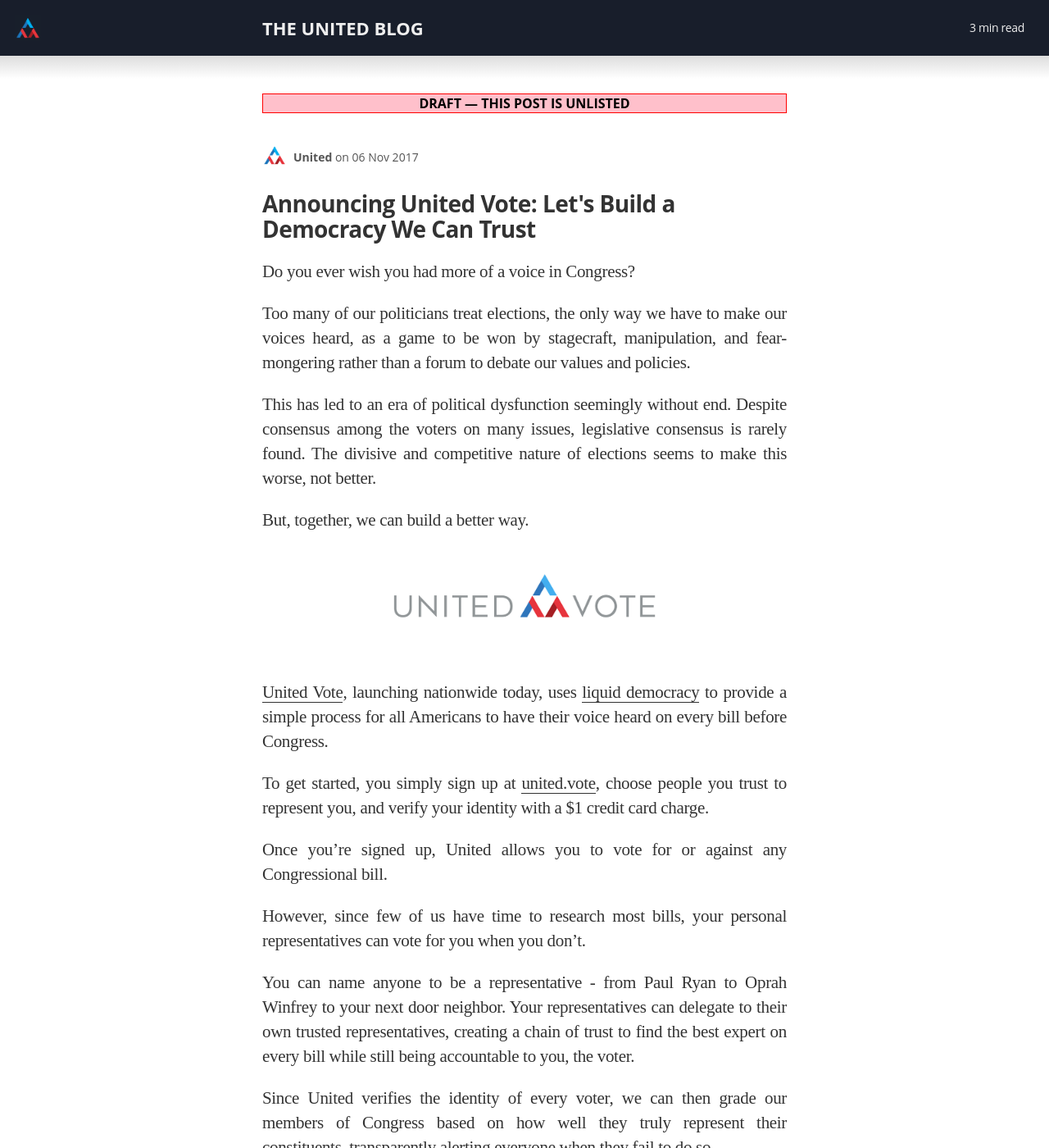
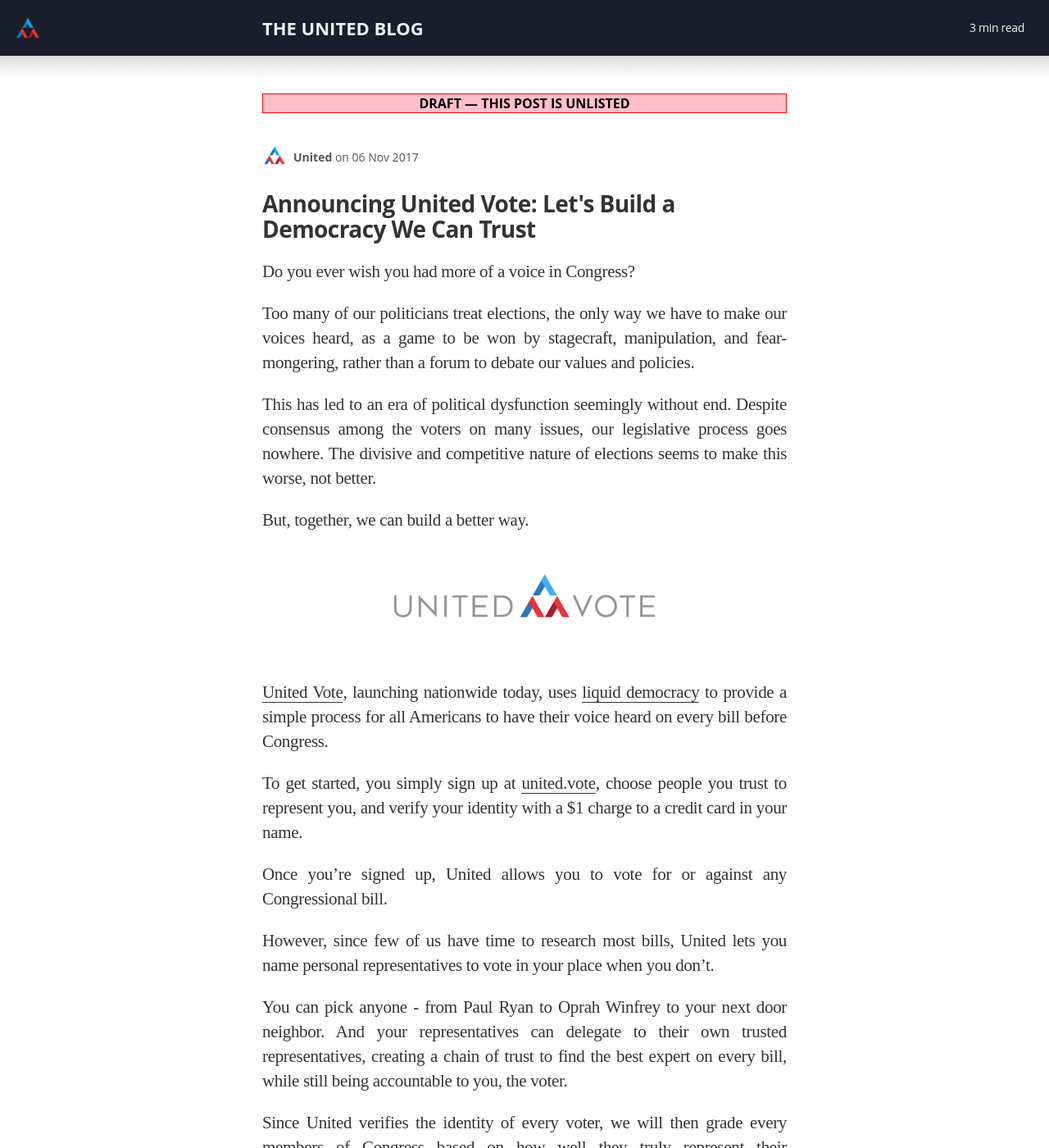
Before and after one commit to voteliquid/blog, a Jekyll site: the page built from _posts/2017-11-06-announcing-united-vote.md, in a window 1280 px wide and 1400 px high. Shown: the whole window at 82% size. Built offline with Jekyll 4.4.1, drawn with Linux system fonts in a browser that asks for light colours; nearby versions of some CDN libraries; some web fonts are replaced; some of the changed text lies outside the part shown.

Commit message:
Tweak announce post

```diff
--- a/_posts/2017-11-06-announcing-united-vote.md
+++ b/_posts/2017-11-06-announcing-united-vote.md
@@ -8,9 +8,9 @@
 
 Do you ever wish you had more of a voice in Congress?
 
-Too many of our politicians treat elections, the only way we have to make our voices heard, as a game to be won by stagecraft, manipulation, and fear-mongering rather than a forum to debate our values and policies.
+Too many of our politicians treat elections, the only way we have to make our voices heard, as a game to be won by stagecraft, manipulation, and fear-mongering, rather than a forum to debate our values and policies.
 
-This has led to an era of political dysfunction seemingly without end. Despite consensus among the voters on many issues, legislative consensus is rarely found. The divisive and competitive nature of elections seems to make this worse, not better.
+This has led to an era of political dysfunction seemingly without end. Despite consensus among the voters on many issues, our legislative process goes nowhere. The divisive and competitive nature of elections seems to make this worse, not better.
 
 But, together, we can build a better way.
 
@@ -18,21 +18,21 @@
 
 [United Vote](https://united.vote), launching nationwide today, uses [liquid democracy](https://blog.united.vote/2016/09/21/what-is-liquid-democracy/) to provide a simple process for all Americans to have their voice heard on every bill before Congress.
 
-To get started, you simply sign up at [united.vote](https://united.vote), choose people you trust to represent you, and verify your identity with a $1 credit card charge.
+To get started, you simply sign up at [united.vote](https://united.vote), choose people you trust to represent you, and verify your identity with a $1 charge to a credit card in your name.
 
 Once you’re signed up, United allows you to vote for or against any Congressional bill.
 
-However, since few of us have time to research most bills, your personal representatives can vote for you when you don’t.
+However, since few of us have time to research most bills, United lets you name personal representatives to vote in your place when you don’t.
 
-You can name anyone to be a representative - from Paul Ryan to Oprah Winfrey to your next door neighbor. Your representatives can delegate to their own trusted representatives, creating a chain of trust to find the best expert on every bill while still being accountable to you, the voter.
+You can pick anyone - from Paul Ryan to Oprah Winfrey to your next door neighbor. And your representatives can delegate to their own trusted representatives, creating a chain of trust to find the best expert on every bill, while still being accountable to you, the voter.
 
-Since United verifies the identity of every voter, we can then grade our members of Congress based on how well they truly represent their constituents, transparently alerting everyone when they fail to do so.
+Since United verifies the identity of every voter, we will then grade every members of Congress based on how well they truly represent their constituents, transparently alerting everyone when they fail to do so.
 
-This will force members of Congress to more closely follow the will of their electorate, or risk [someone running against them who will](https://blog.united.vote/2017/07/04/running-liquid-democracy-candidates/).
+This can force members of Congress to more closely follow the will of their electorate, or risk [someone running against them who will](https://blog.united.vote/2017/07/04/running-liquid-democracy-candidates/).
 
-This means that we can start to build a better democracy *today*, without changing a single law.
+We can start to build a better democracy *today*, without changing a single law.
 
-We hope that United will help us address the many problems facing our country, and allow us to build a democracy that is stronger and more inclusive than ever before.
+We hope that liquid democracy can help us address the many problems facing our country, and allow us to build a republic that is stronger and more inclusive than ever before.
 
 > Our Founding Fathers, here in this country, brought about the only true revolution that has ever taken place in man’s history. Every other revolution simply exchanged one set of rulers for another set of rulers. But only here did that little band of men so advanced beyond their time that the world has never seen their like since, evolve the idea that you and I have within ourselves the God-given right and the ability to determine our own destiny.
 >
```
